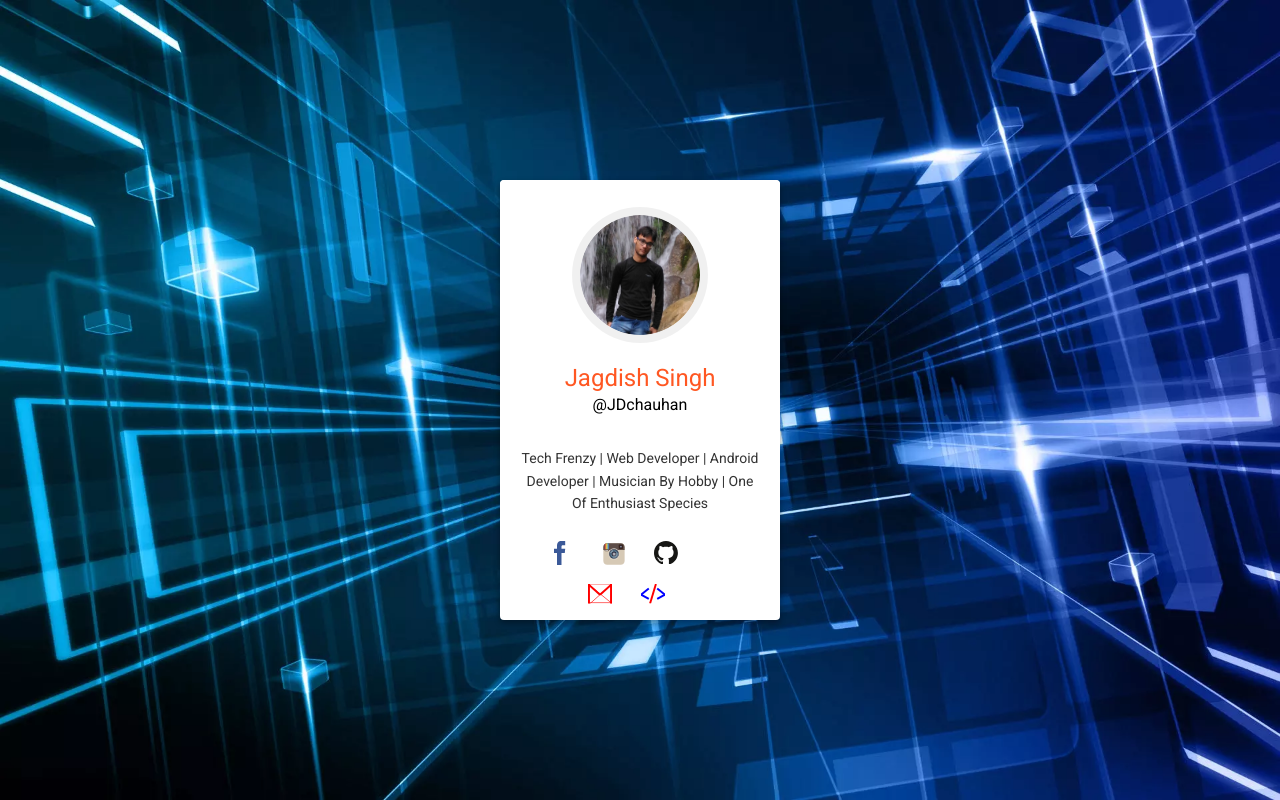
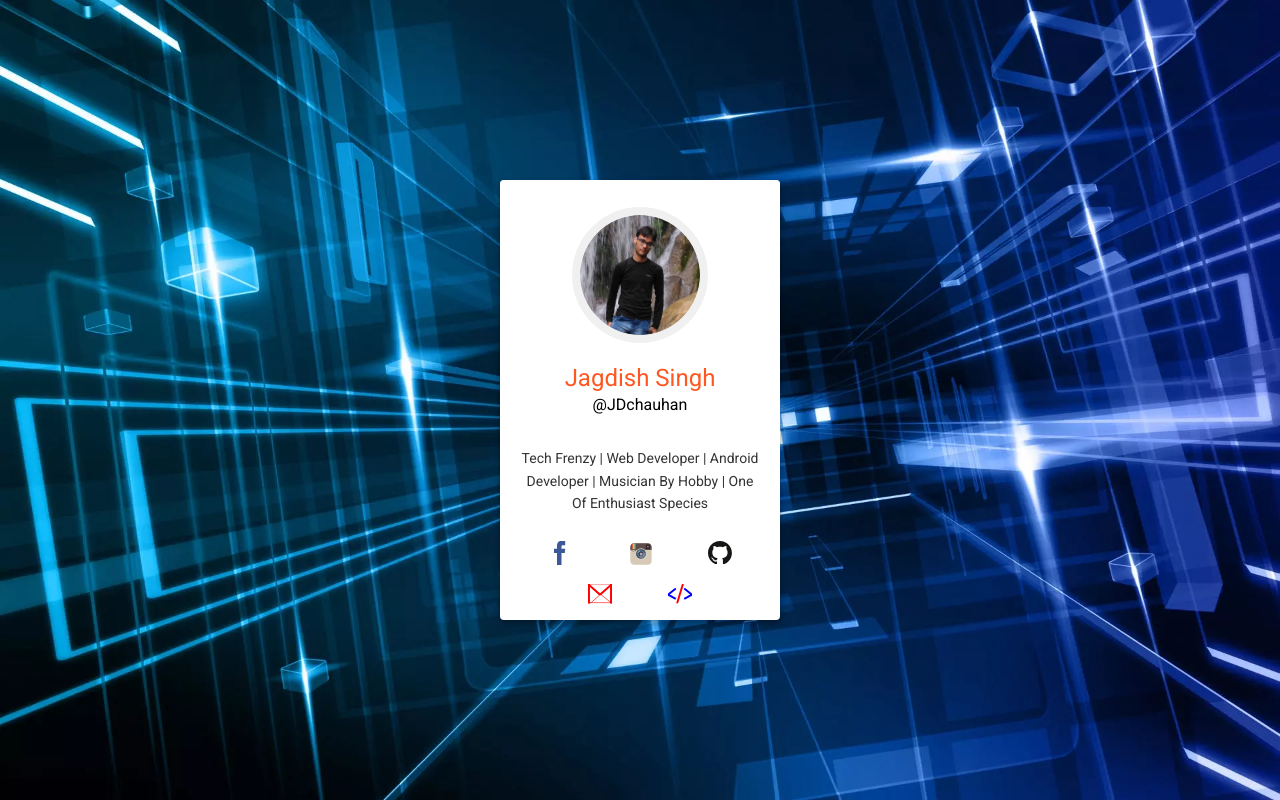
Before and after one commit to JDchauhan/JDchauhan_profile_card, a plain HTML site: page index.html in a window 1280 px wide. Drawn offline with Linux system fonts and the light colour scheme; files that its build step writes are made by us from their sources.

Commit message:
adjust portfolio

```diff
--- a/stylesheets/style.css
+++ b/stylesheets/style.css
@@ -151,7 +151,7 @@ p {
 }
 .profile-social-links li {
   list-style: none;
-  margin: -5px -27px 0px 0px;
+  margin: -5px 0px 0px 0px;
   padding: 0px;
   padding-bottom:5px;
   float: left;
```
